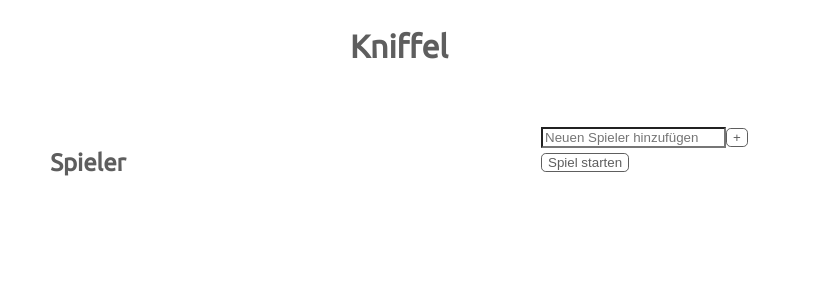
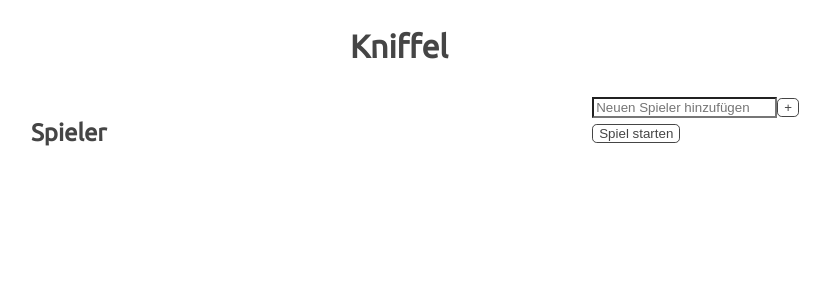
Before and after one commit to matatar/yahtzee, a React (Vite) app: page / in a window 1280 px wide. Shown: the top 300 px of the page, without its empty margins (1-831 px from the left). Built offline with nearby package versions, Linux system fonts and the light colour scheme.

Commit message:
adds styling for play component

```diff
--- a/components/Play.jsx
+++ b/components/Play.jsx
@@ -64,12 +64,14 @@ export default class Play extends React.Component {
                             <div className={style.figure}><div className={style.col1}>{t('play_totalUpper')}</div><div className={style.col2}></div><div className={style.col3}>{totalUpper}</div></div>
                             <div className={style.figure}><div className={style.col1}>{t('play_grandTotal')}</div><div className={style.col2}></div><div className={style.col3}>{grandTotal}</div></div>
                         </div>
-                        <div className={classNameDice}>
-                            {dieElements}
-                        </div>
                         <div>
-                            {turn.rollsLeft > 0 && <button className="btn-outline" onClick={handleRollDice}>{t('play_rollDice')}</button>}
-                            {turn.rollsLeft === 0 && <button className="btn-outline" onClick={handleNextTurn}>{t('play_nextTurn')}</button>}
+                            <div>
+                                {turn.rollsLeft > 0 && <button className="btn-outline" onClick={handleRollDice}>{t('play_rollDice')}</button>}
+                                {turn.rollsLeft === 0 && <button className="btn-outline" onClick={handleNextTurn}>{t('play_nextTurn')}</button>}
+                            </div>
+                            <div className={classNameDice}>
+                                {dieElements}
+                            </div>
                         </div>
                     </div>
                 </div>
--- a/components/Play.module.css
+++ b/components/Play.module.css
@@ -6,21 +6,26 @@ hr {
     color: var(--secondary-color);
 }
 .playerContainer{
+    margin-left: 2.7rem;
     display: flex;
     flex-direction: row;
-    gap: 5rem;
 }
 
 .player {
-
+    width: 4rem;
+    text-align: center;
+    background-color: var(--inactive-color);
 }
 
-.active {
-    background-color: var(--highlighted-color);
+.active  {
+    color: var(--highlighted-color) !important;
+    background-color: var(--background-element-color) !important;
 }
 
 .sheet {
-
+    background-color: var(--background-element-color);
+    padding: 1rem 3rem;
+    border-radius: 1rem;
 }
 
 .figure {
--- a/src/App.css
+++ b/src/App.css
@@ -1,14 +1,18 @@
 :root {
     --primary-color: hsl(0 0% 100%);
-    --secondary-color: hsl(0 0% 37%);
+    --background-element-color: hsl(0 0% 70%);
+    --secondary-color: hsl(0 0% 27%);
     --highlighted-color: hsl(203, 100%, 59%);
+    --inactive-color: hsl(0, 0%, 40%);
 }
 
 @media (prefers-color-scheme: dark) {
     :root {
-        --primary-color: hsl(0 0% 37%);
+        --primary-color: hsl(0 0% 33%);
+        --background-element-color: hsl(0 0% 20%);
         --secondary-color: hsl(0 0% 100%);
         --highlighted-color: hsl(36, 97%, 42%);
+        --inactive-color: hsl(0, 0%, 40%);
     }
 }
 
@@ -33,9 +37,9 @@ body {
     display: flex;
     flex-direction: row;
     justify-content: space-between;
-    padding: 1.2rem;
     width: auto;
-    margin: 2rem;
+    margin-left: 2rem;
+    gap: 1rem;
 }
 
 
```
